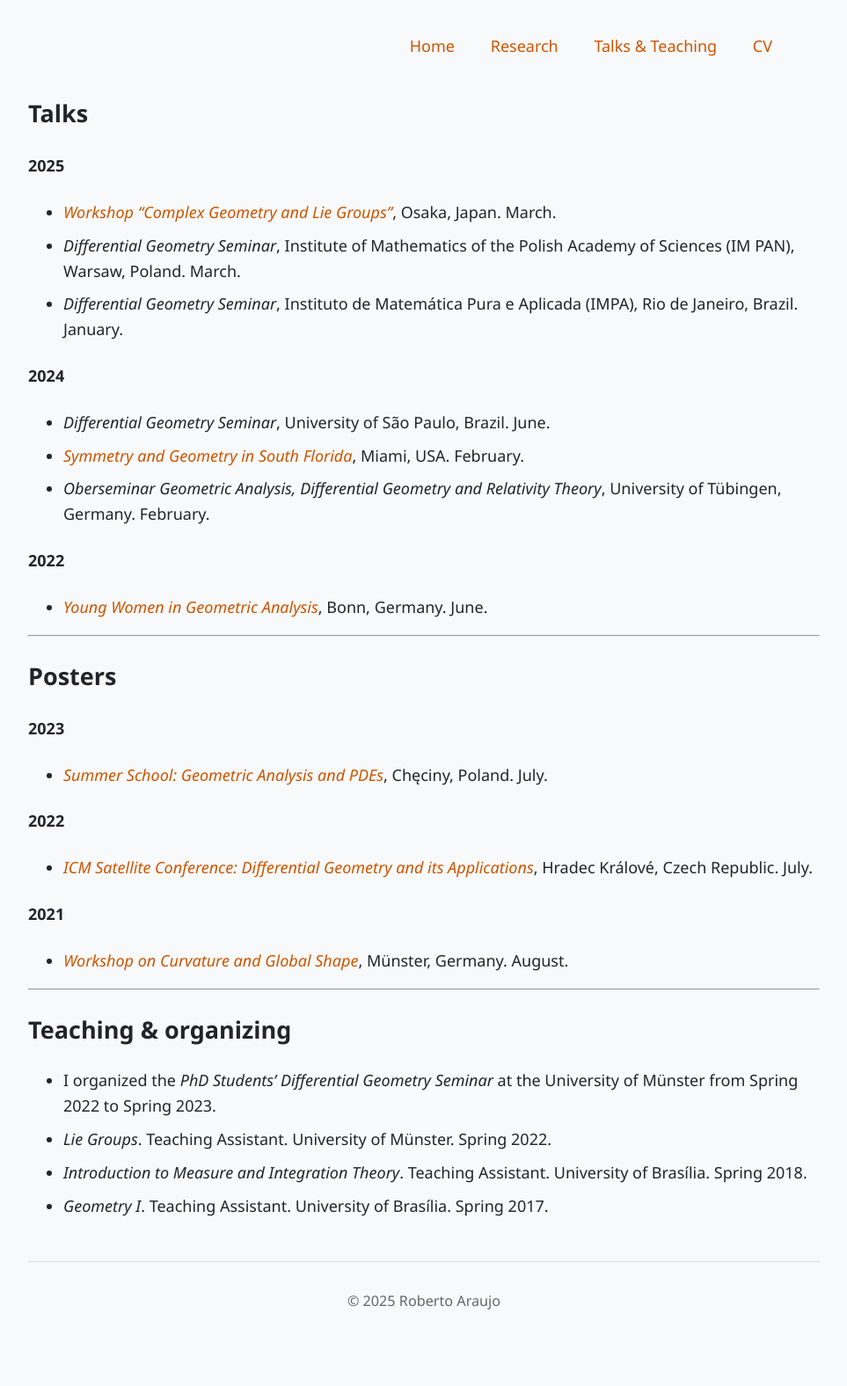
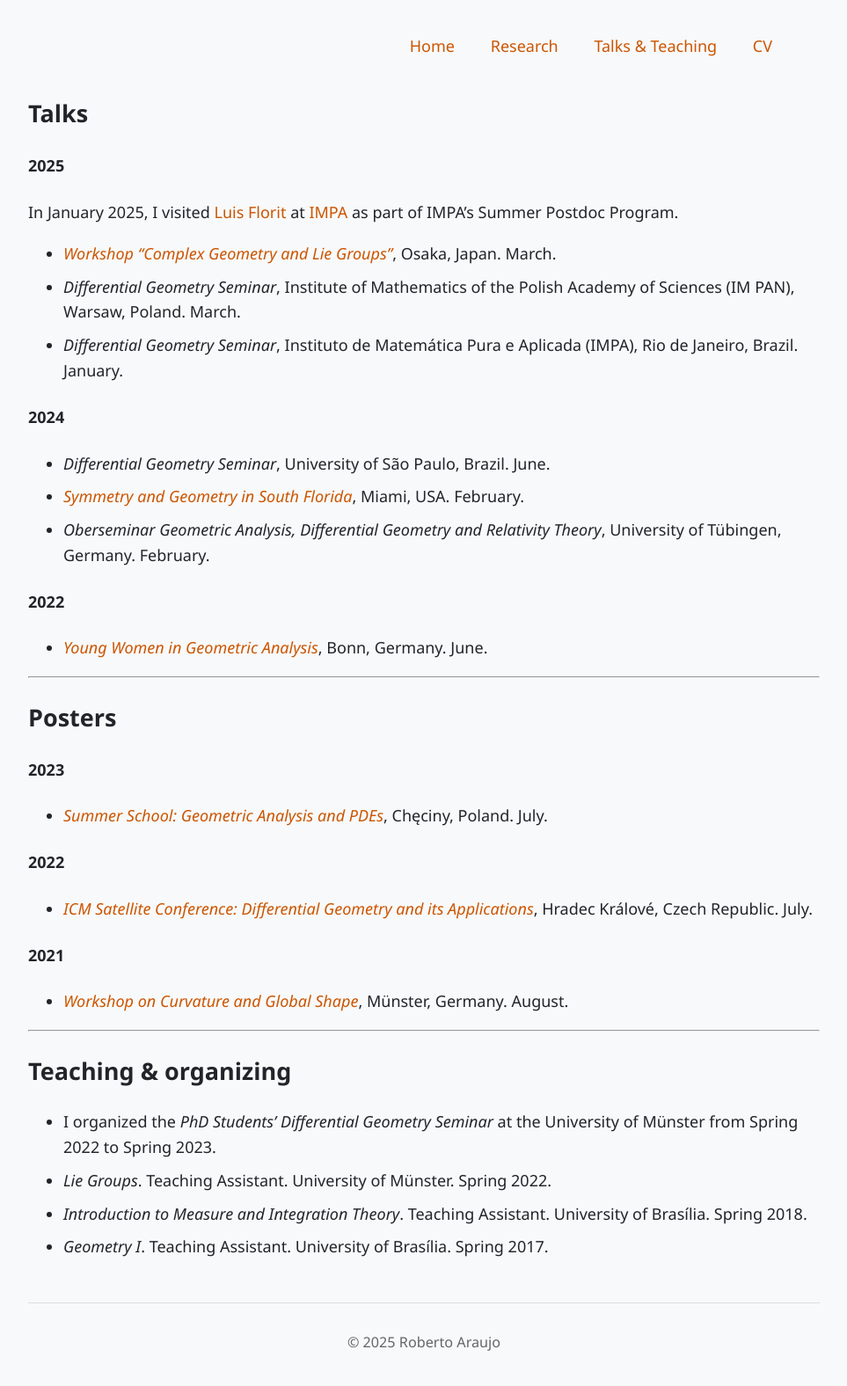
Before and after one commit to r-saraujo/r-saraujo.github.io, a Jekyll site: the page built from talks.md, in a window 1280 px wide. Shown: the whole page at 88% size, without its empty margins (158-1121 px from the left). Built offline with Jekyll 4.4.1, drawn with Linux system fonts in a browser that asks for light colours; before the commit the page ends 1529 px from its top, so only the background shows below that.

Commit message:
Update talks.md

```diff
--- a/talks.md
+++ b/talks.md
@@ -7,6 +7,7 @@ permalink: /talks.html
 ## Talks
 
 #### 2025
+In January 2025, I visited [Luis Florit](https://luis.impa.br/) at [IMPA](https://impa.br/) as part of IMPA's Summer Postdoc Program.
 - [*Workshop “Complex Geometry and Lie Groups”*](https://complex-geometry-and-lie-groups.org/), Osaka, Japan. March.
 - *Differential Geometry Seminar*, Institute of Mathematics of the Polish Academy of Sciences (IM PAN), Warsaw, Poland. March.
 - *Differential Geometry Seminar*, Instituto de Matemática Pura e Aplicada (IMPA), Rio de Janeiro, Brazil. January.
```
